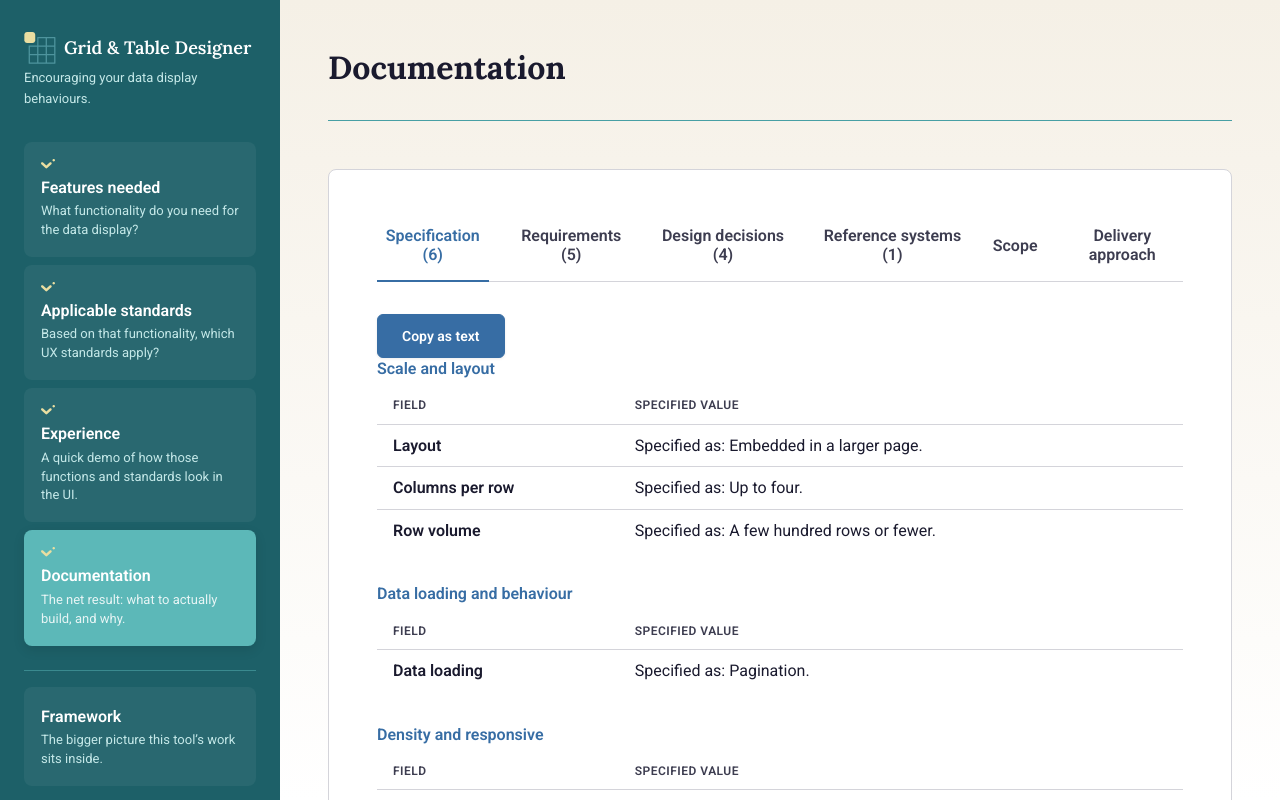
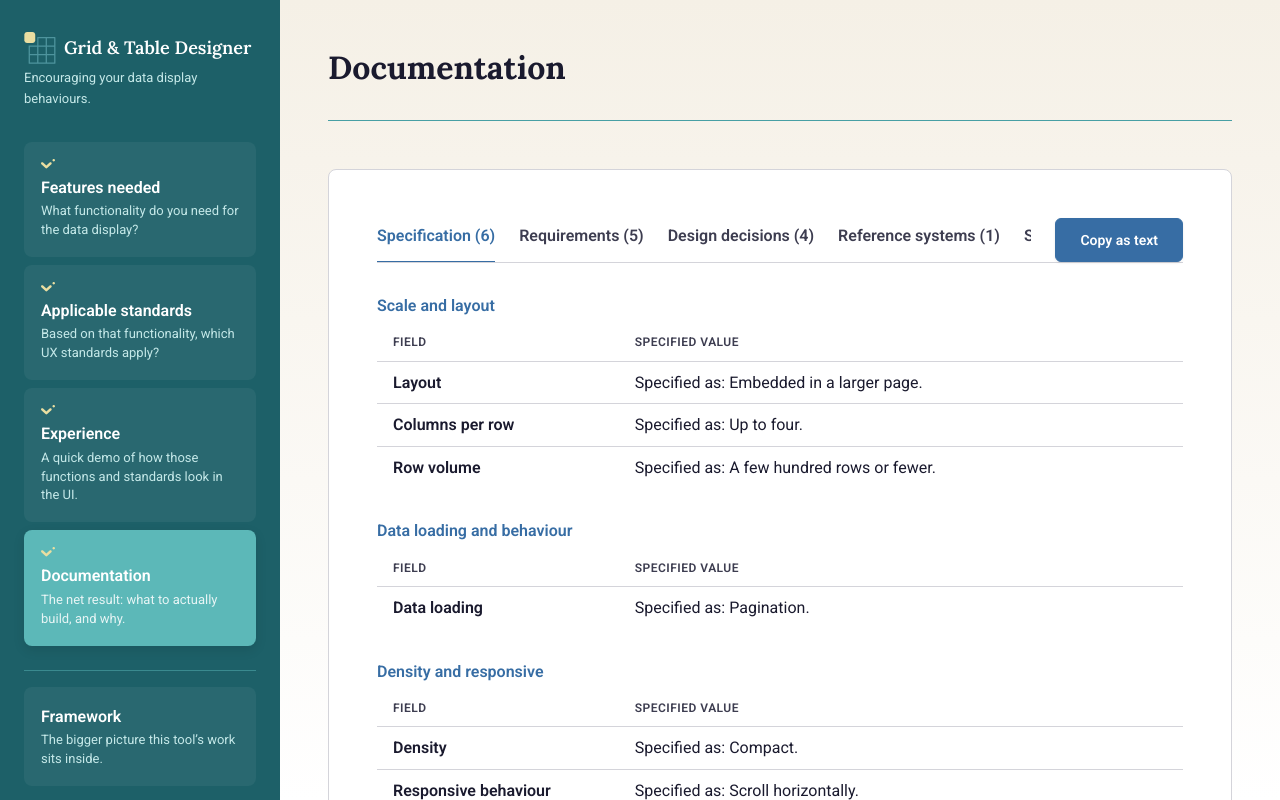
Before and after one commit to puneetsyaloutlook/grabledesigner, a React (Vite) app: page /documentation in a window 1280 px wide. Shown: the top 800 px of the page. Built offline with nearby package versions, Linux system fonts and the light colour scheme.

Commit message:
Add files via upload

```diff
--- a/src/styles/global.css
+++ b/src/styles/global.css
@@ -345,14 +345,22 @@ h3 {
   border: 1px solid var(--border-default);
   border-radius: var(--radius-lg);
   padding: var(--space-2xl);
-  max-width: 960px;
+  max-width: 1200px;
+}
+
+.doc-tabs-row {
+  display: flex;
+  align-items: center;
+  justify-content: space-between;
+  gap: var(--space-lg);
+  border-bottom: 1px solid var(--border-default);
+  margin-bottom: var(--space-xl);
 }
 
 .doc-tabs {
   display: flex;
   gap: var(--space-lg);
-  border-bottom: 1px solid var(--border-default);
-  margin-bottom: var(--space-xl);
+  overflow-x: auto;
 }
 
 .doc-tab {
@@ -366,6 +374,7 @@ h3 {
   font-weight: 600;
   color: var(--text-secondary);
   cursor: pointer;
+  white-space: nowrap;
 }
 
 .doc-tab:hover {
```
